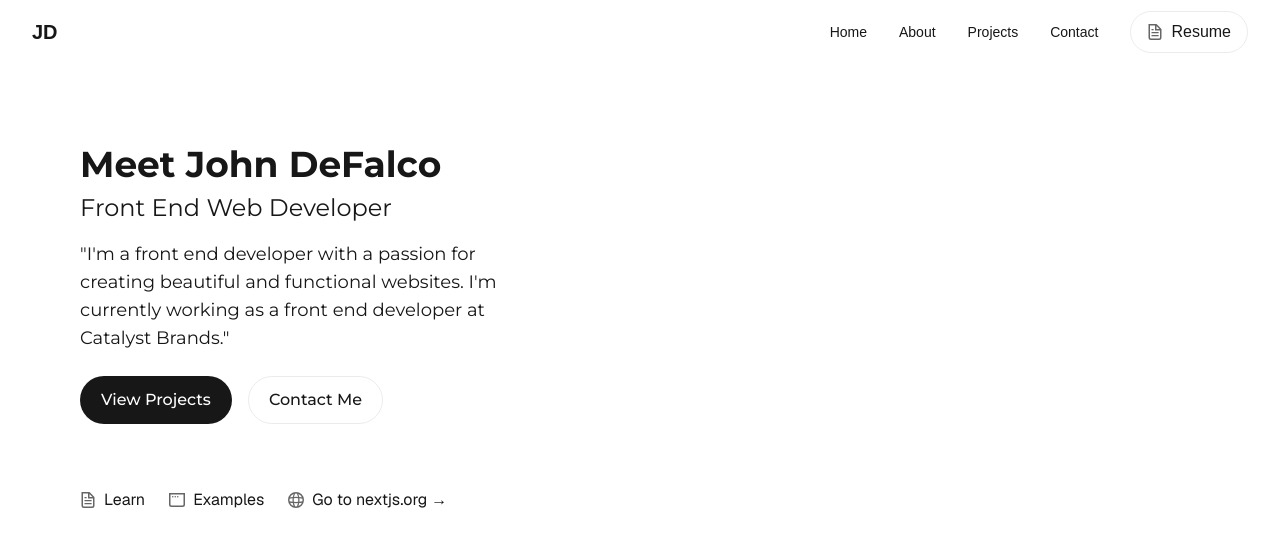
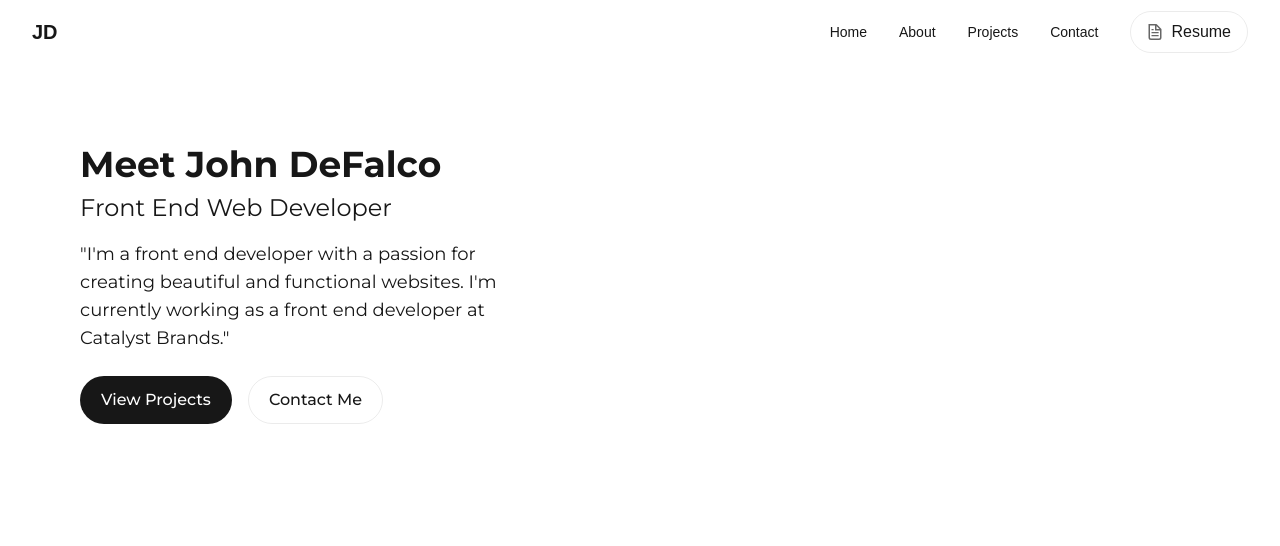
Before and after one commit to jdefalco715/johns-portfolio, a Next.js app: page / in a window 1280 px wide. Shown: the top 546 px of the page. Built offline with nearby package versions, Linux system fonts and the light colour scheme.

Commit message:
JP-4: Build fixes + updated resume

```diff
--- a/src/app/about/page.tsx
+++ b/src/app/about/page.tsx
@@ -28,20 +28,20 @@ export default function About() {
             className="space-y-4"
           >
             <p className="text-lg">
-              Based in Hoboken, NJ, I'm a passionate front-end developer with a keen eye for creating beautiful and functional web experiences.
+              Based in Hoboken, NJ, I&apos;m a passionate front-end developer with a keen eye for creating beautiful and functional web experiences.
               My journey in web development started with a curiosity about how websites work, which evolved into a deep
               appreciation for the art and science of building user interfaces.
             </p>
 
             <p className="text-lg">
               Currently working at Catalyst Brands, I focus on creating responsive, accessible, and performant web
-              applications. I'm particularly interested in modern JavaScript frameworks, CSS architecture, and
+              applications. I&apos;m particularly interested in modern JavaScript frameworks, CSS architecture, and
               creating smooth user experiences.
             </p>
 
             <h2 className="text-2xl font-semibold mt-8 mb-4">Education</h2>
             <p className="text-lg">
-              I'm a graduate of Marist University with a B.S. in Computer Science, with a concentration in Software Development and minors in Information Systems and Information Technology.
+              I&apos;m a graduate of Marist University with a B.S. in Computer Science, with a concentration in Software Development and minors in Information Systems and Information Technology.
             </p>
 
             <p className="text-lg">
@@ -83,22 +83,22 @@ export default function About() {
               </div>
             </div>
 
-            <h2 className="text-2xl font-semibold mt-8 mb-4">What I'm Learning</h2>
+            <h2 className="text-2xl font-semibold mt-8 mb-4">What I&apos;m Learning</h2>
 
             <p className="text-lg">
-              I'm currently studying for an AWS Cloud Practitioner Foundation certification, with plans to pursue a Developer Associate certification in the future.
-              Cloud Engineering is a field I'm very interested in, and I'm looking forward to learning more about it.
+              I&apos;m currently studying for an AWS Cloud Practitioner Foundation certification, with plans to pursue a Developer Associate certification in the future.
+              Cloud Engineering is a field I&apos;m very interested in, and I&apos;m looking forward to learning more about it.
             </p>
 
             <p className="text-lg">
-              If there's anything I'm not familiar with, I'm always looking to learn more. If you have any recommendations, please let me know on my contact page!
+              If there&apos;s anything I&apos;m not familiar with, I&apos;m always looking to learn more. If you have any recommendations, please let me know on my contact page!
             </p>
 
             <h2 className="text-2xl font-semibold mt-8 mb-4">What I Love</h2>
 
             <p className="text-lg">
               Outside of work, I enjoy cooking, reading, and spending time with my family and friends.
-              I'm a big skier and snowboarder and try to hit the slopes as much as possible.
+              I&apos;m a big skier and snowboarder and try to hit the slopes as much as possible.
               I also enjoy playing golf, traveling, and going to concerts.
             </p>
           </motion.div>
--- a/src/app/contact/page.tsx
+++ b/src/app/contact/page.tsx
@@ -5,7 +5,7 @@ import { FaEnvelope, FaPhone, FaLinkedin, FaGithub } from 'react-icons/fa';
 import { useState } from 'react';
 
 export default function Contact() {
-    const [errors, setErrors] = useState({
+    /*const [errors, setErrors] = useState({
         name: '',
         subject: '',
         message: '',
@@ -82,7 +82,7 @@ export default function Contact() {
                 }, 5000);
             }
         }
-    };
+    };*/
 
     return (
         <div className="min-h-screen p-8 pb-20 sm:p-20 font-[family-name:var(--font-geist-sans)]">
@@ -99,8 +99,8 @@ export default function Contact() {
                         {/* Left Column - Contact Information */}
                         <div className="space-y-6">
                             <p className="text-lg">
-                                I'm always looking to learn more, and I'm always looking to help.
-                                If you have any questions, please don't hesitate to reach out.
+                                I&apos;m always looking to learn more, and I&apos;m always looking to help.
+                                If you have any questions, please don&apos;t hesitate to reach out.
                             </p>
 
                             <p className="text-lg">
--- a/src/app/page.tsx
+++ b/src/app/page.tsx
@@ -43,7 +43,7 @@ export default function Home() {
                 transition={{ duration: 0.5, delay: 0.8 }}
                 className="text-lg mb-6"
               >
-                <span>"</span>I'm a front end developer with a passion for creating beautiful and functional websites. I'm currently working as a front end developer at Catalyst Brands.<span>"</span>
+                <span className="text-md">&quot;</span>I&apos;m a front end developer with a passion for creating beautiful and functional websites. I&apos;m currently working as a front end developer at Catalyst Brands.<span className="text-md">&quot;</span>
               </motion.p>
               <motion.div
                 initial={{ opacity: 0, y: 20 }}
@@ -71,58 +71,7 @@ export default function Home() {
         </motion.section>
       </main>
 
-      <motion.footer
-        initial={{ opacity: 0 }}
-        animate={{ opacity: 1 }}
-        transition={{ duration: 0.5, delay: 1.6 }}
-        className="mt-16 flex gap-[24px] flex-wrap items-center"
-      >
-        <a
-          className="flex items-center gap-2 hover:underline hover:underline-offset-4"
-          href="https://nextjs.org/learn?utm_source=create-next-app&utm_medium=appdir-template-tw&utm_campaign=create-next-app"
-          target="_blank"
-          rel="noopener noreferrer"
-        >
-          <Image
-            aria-hidden
-            src="/file.svg"
-            alt="File icon"
-            width={16}
-            height={16}
-          />
-          Learn
-        </a>
-        <a
-          className="flex items-center gap-2 hover:underline hover:underline-offset-4"
-          href="https://vercel.com/templates?framework=next.js&utm_source=create-next-app&utm_medium=appdir-template-tw&utm_campaign=create-next-app"
-          target="_blank"
-          rel="noopener noreferrer"
-        >
-          <Image
-            aria-hidden
-            src="/window.svg"
-            alt="Window icon"
-            width={16}
-            height={16}
-          />
-          Examples
-        </a>
-        <a
-          className="flex items-center gap-2 hover:underline hover:underline-offset-4"
-          href="https://nextjs.org?utm_source=create-next-app&utm_medium=appdir-template-tw&utm_campaign=create-next-app"
-          target="_blank"
-          rel="noopener noreferrer"
-        >
-          <Image
-            aria-hidden
-            src="/globe.svg"
-            alt="Globe icon"
-            width={16}
-            height={16}
-          />
-          Go to nextjs.org →
-        </a>
-      </motion.footer>
+
     </div>
   );
 }
--- a/src/app/projects/page.tsx
+++ b/src/app/projects/page.tsx
@@ -2,6 +2,7 @@
 
 import { motion } from "framer-motion";
 import { FaGithub, FaExternalLinkAlt } from 'react-icons/fa';
+import Image from 'next/image';
 
 const projects = [
   {
@@ -44,10 +45,12 @@ export default function Projects() {
                             className="bg-white dark:bg-gray-800 rounded-lg overflow-hidden shadow-lg hover:shadow-xl transition-shadow duration-300"
                         >
                             <div className="relative h-48">
-                                <img
+                                <Image
                                     src={project.image}
                                     alt={project.title}
-                                    className="w-full h-full object-cover"
+                                    fill
+                                    className="object-cover"
+                                    sizes="(max-width: 768px) 100vw, (max-width: 1200px) 50vw, 33vw"
                                 />
                             </div>
                             <div className="p-6">
```
Also changed, not shown: 1 other file (tests, documents, lock files or other folders).
